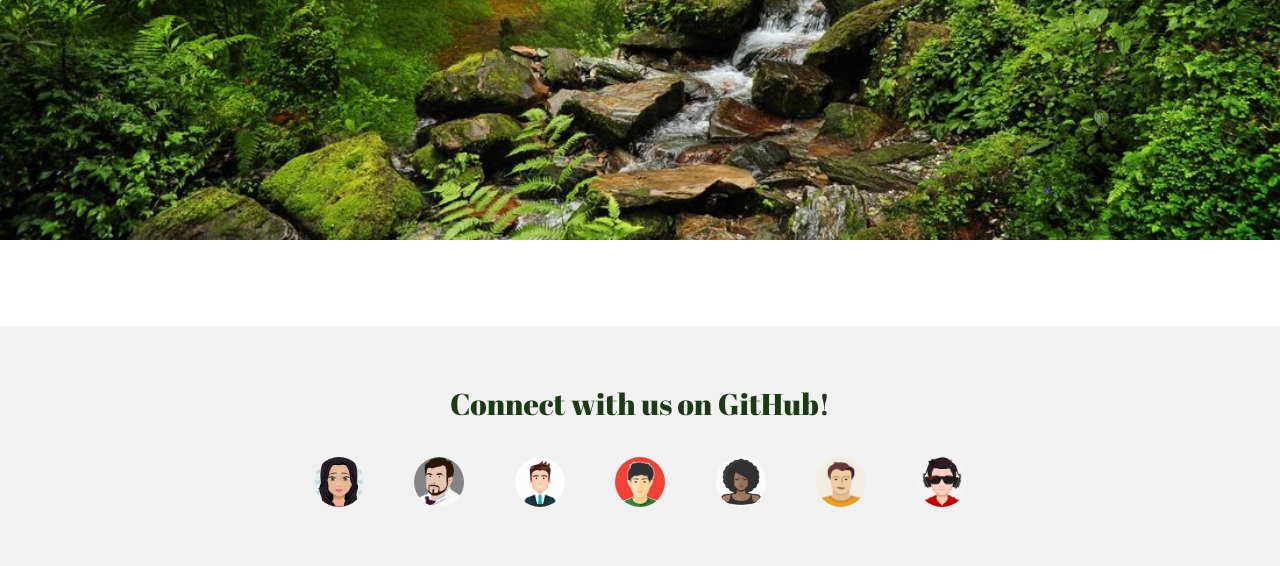
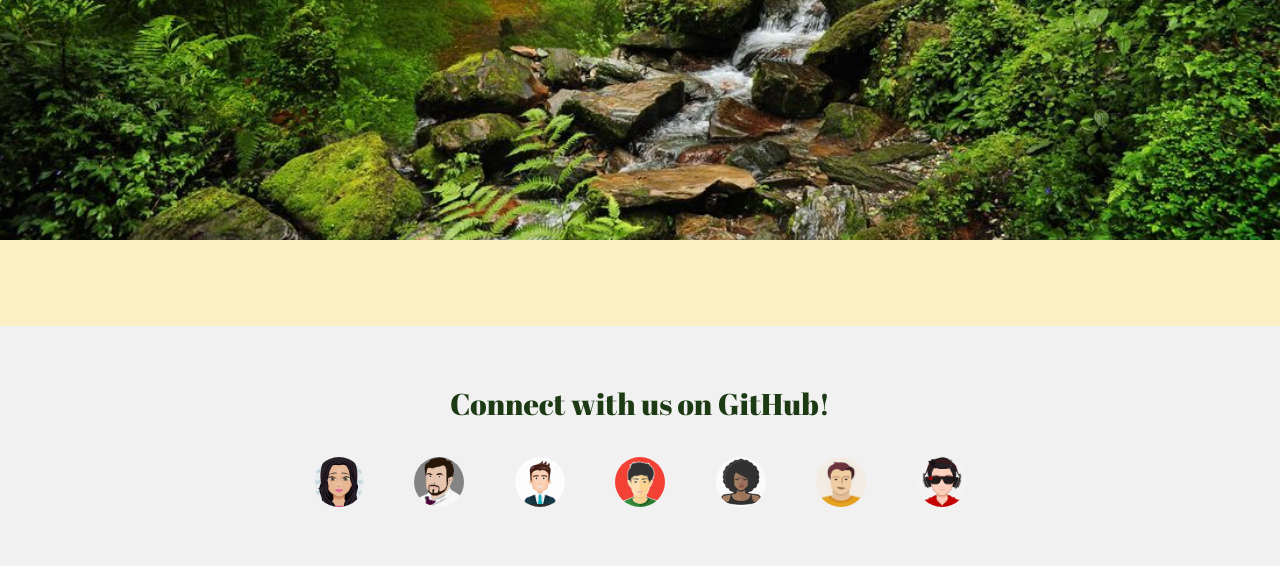
Before and after one commit to JochenFM/mother-earth, a Flask app: page / in a window 1280 px wide. Shown: the part 562-1128 px from the top of the page. Run offline with Flask 2, Linux system fonts and the light colour scheme; some libraries are stand-ins or nearby versions.

Commit message:
Added back ground colour

```diff
--- a/static/css/style.css
+++ b/static/css/style.css
@@ -30,7 +30,7 @@ html {
 }
 
 body{
-
+    background-color: #faf0c4;
     font-size: 1.6rem;
     }
 
```
